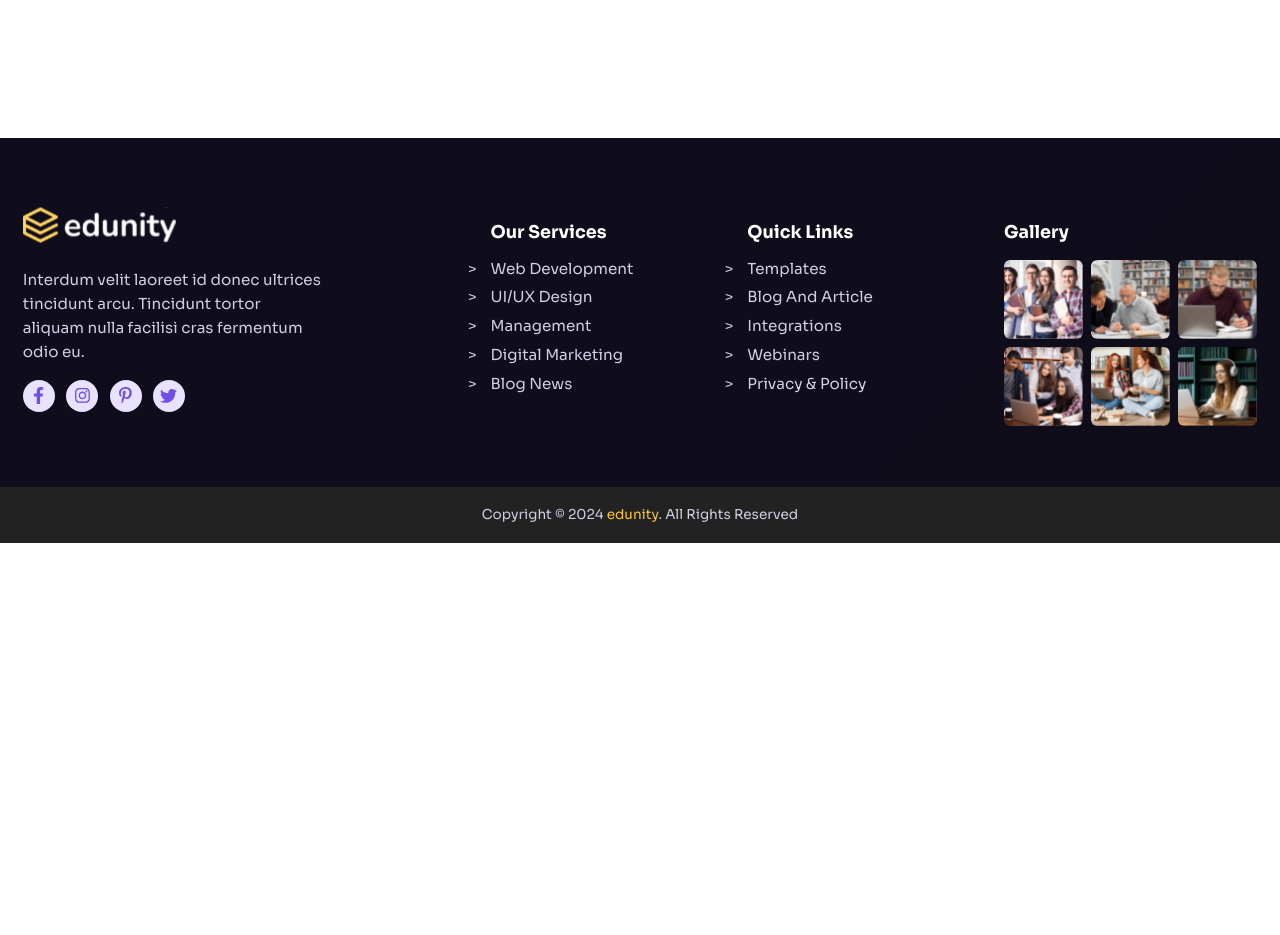
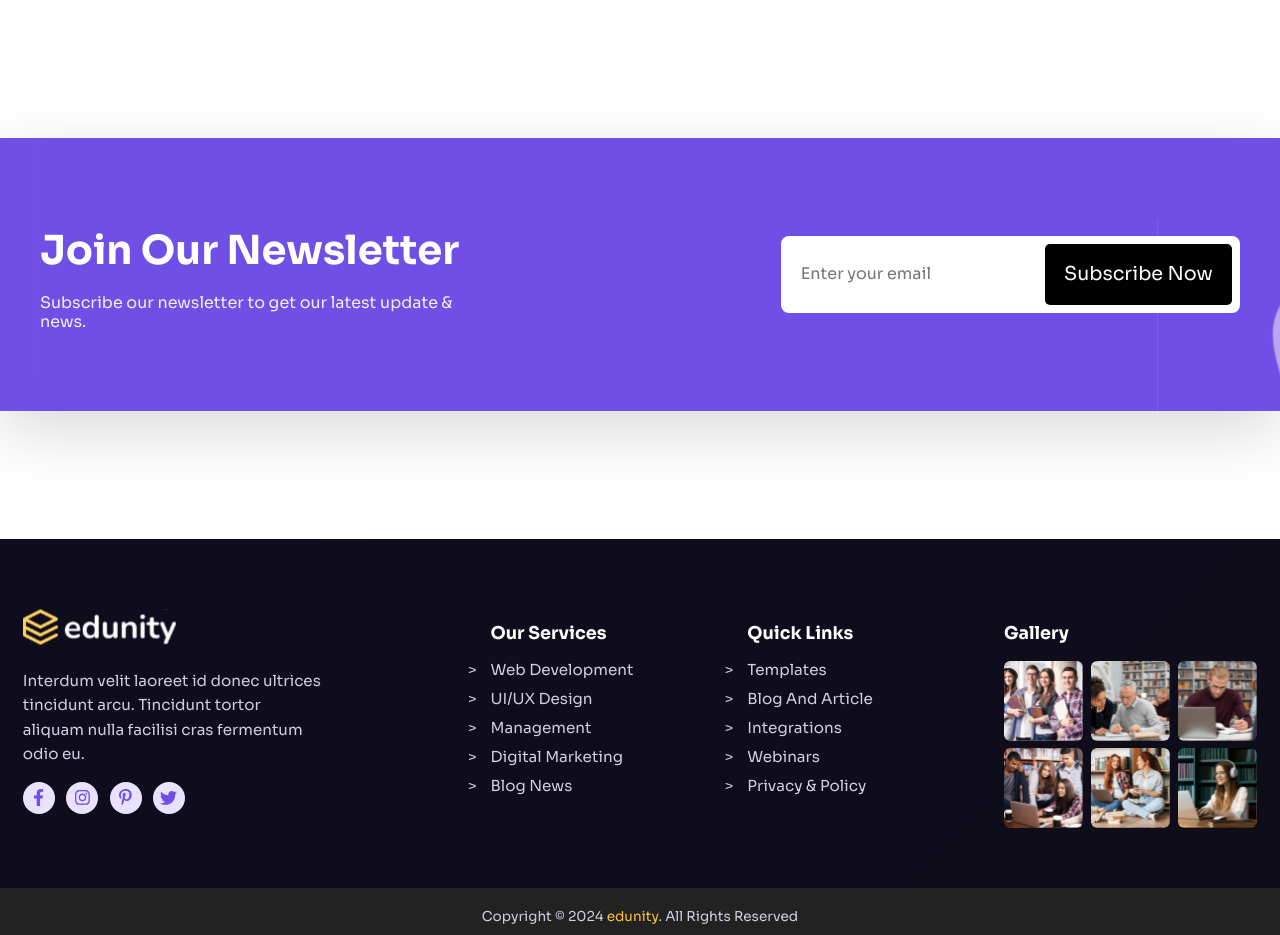
Before and after one commit to Siddami/WTFReactDec, a React (Vite) app: page / in a window 1280 px wide. Shown: the part 6600-7535 px from the top of the page. Before the commit the page ends 7143 px from the top, so only its background shows below. Built offline with nearby package versions, Linux system fonts and the light colour scheme.

Commit message:
feat: add newsletter section and updated button component

```diff
--- a/src/LandingPage/index.jsx
+++ b/src/LandingPage/index.jsx
@@ -7,6 +7,7 @@ import About from '../components/About'
 import Join from '../components/Join'
 import Why from '../components/Why'
 import Footer from '../components/Footer'
+import Newsletter from '../components/Newletter'
 
 const LandingPage = () => {
   return (
@@ -19,6 +20,7 @@ const LandingPage = () => {
         <About />
         <Join />
         <Why />
+        <Newsletter />
         <Footer />
     </>
   )
--- a/src/components/Button/Button.css
+++ b/src/components/Button/Button.css
@@ -33,6 +33,11 @@
 
 .btn-blue{
     background-color: var(--blue-color);
+    color: white;
+}
+
+.btn-black{
+    background-color: #000;
     color: white;
 }
 
--- /dev/null
+++ b/src/components/Newletter/Newletter.css
@@ -0,0 +1,71 @@
+.Newsletter {
+  background-image: url("/images/newsletter-bg.svg");
+  background-repeat: no-repeat;
+  background-size: cover;
+  background-position: center;
+  color: white;
+  box-shadow: 0 20px 60px rgba(0,0,0,0.15);
+  margin-block: 8em;
+  padding: clamp(2.5rem, 6vw, 4rem) 1.5rem;
+}
+
+.newsletter-container {
+  max-width: 1200px;
+  margin: auto;
+
+  display: flex;
+  align-items: center;
+  justify-content: space-between;
+  gap: 2rem;
+}
+
+.newsletter-text h1 {
+  font-size: clamp(1.75rem, 4vw, 2.5rem);
+  margin-bottom: 0.5em;
+}
+
+.newsletter-text p {
+  opacity: 0.9;
+  max-width: 420px;
+}
+
+/* Input group */
+.input-box {
+  display: flex;
+  align-items: center;
+  gap: 0.75rem;
+
+  background-color: white;
+  padding: 0.5rem;
+  border-radius: 8px;
+}
+
+.input-box input {
+  border: none;
+  outline: none;
+  padding: 0.75rem;
+  min-width: 220px;
+  font-size: 1rem;
+}
+
+
+@media (max-width: 768px) {
+  .newsletter-container {
+    flex-direction: column;
+    text-align: center;
+  }
+
+  .newsletter-text p {
+    max-width: none;
+  }
+
+  .input-box {
+    flex-direction: column;
+    width: 100%;
+    padding: 0.75rem;
+  }
+
+  .input-box input {
+    width: 100%;
+  }
+}
--- /dev/null
+++ b/src/components/Newletter/index.jsx
@@ -0,0 +1,31 @@
+import Button from "../../components/Button";
+import './Newletter.css'
+
+const Newsletter = () => {
+  return (
+    <>
+      <section className="Newsletter">
+        <div className="newsletter-container">
+          <div className="newsletter-text">
+            <h1>Join Our Newsletter</h1>
+            <p>Subscribe our newsletter to get our latest update & news.</p>
+          </div>
+
+          <div className="input-box">
+            <input
+              type="email"
+              name="email"
+              placeholder="Enter your email"
+              aria-label="Email address"
+            />
+            <Button variant="black" size="lg">
+              Subscribe Now
+            </Button>
+          </div>
+        </div>
+      </section>
+    </>
+  );
+}
+
+export default Newsletter
```
Also changed, not shown: public/images/newsletter-bg.svg (added).
